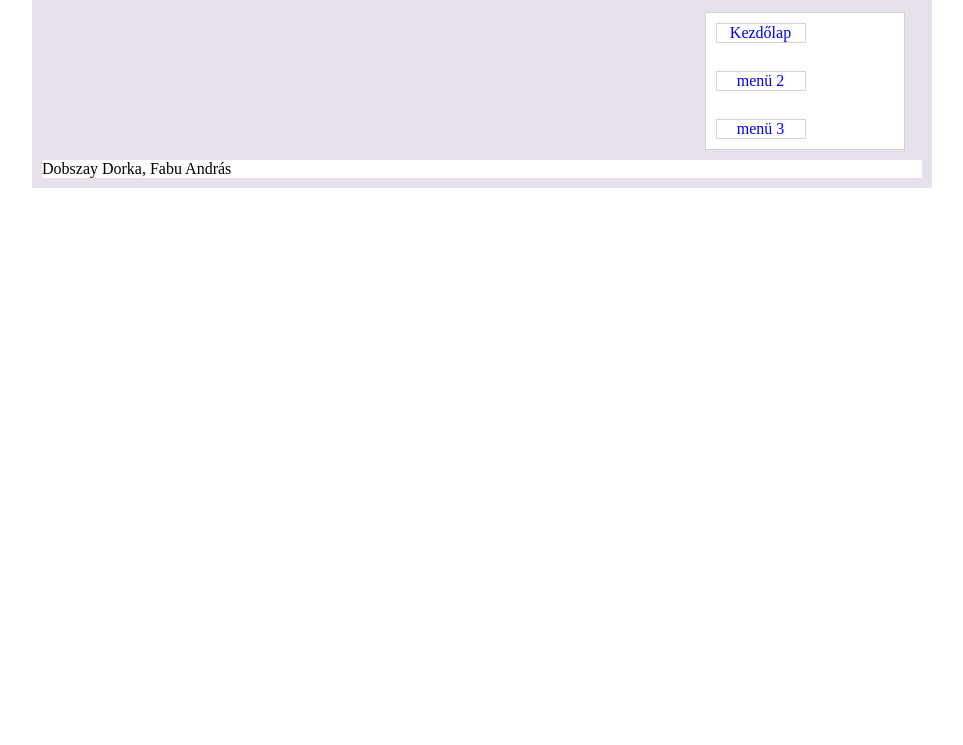
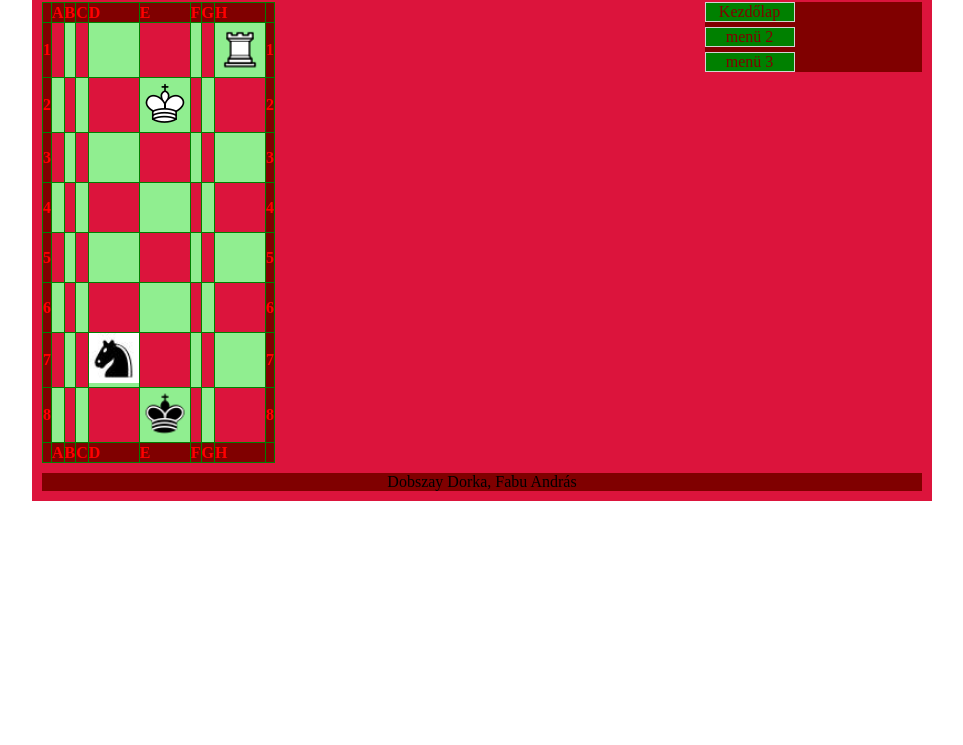
Before and after one commit to fabuandras/webprogramozas_2023_12_08, a plain HTML site: page index.html in a window 1280 px wide. Shown: the part 55-800 px from the top of the page, without its empty margins (158-1121 px from the left). Drawn offline with Linux system fonts and the light colour scheme.

Commit message:
articletartalom

```diff
--- a/index.html
+++ b/index.html
@@ -1,154 +1,151 @@
 <!DOCTYPE html>
 <html lang="hu">
   <head>
-    <meta charset="UTF-8">
-    <meta name="viewport" content="width=device-width, initial-scale=1.0">
-    <meta name="description" content="webaruhaz">
-    <meta name="keywords" content="HTML, CSS, JavaScript">
-    <meta name="author" content="Dokumentum">
-    <link rel="stylesheet" href="stilus.css">
+    <meta charset="UTF-8" />
+    <meta name="viewport" content="width=device-width, initial-scale=1.0" />
+    <meta name="description" content="webaruhaz" />
+    <meta name="keywords" content="HTML, CSS, JavaScript" />
+    <meta name="author" content="Dokumentum" />
+    <link rel="stylesheet" href="stilus.css" />
     <title>Dokumentum</title>
   </head>
   <body>
     <main>
       <header>
-            <h1 id="h1">Karácsonyi Táblázat</h1>
+        <h1>K<span class="cim">a</span class="cim">r<span class="cimke">á</span>cs<span class="cim">o</span>ny<span class="cimke">i</span> T<span class="cim">á</span>bl<span class="cimke">á</span>z<span class="cim">a</span>t</h1>
       </header>
       <article>
-            <!--
-            <table id="tabla">
-                <tr class="tr">
-                    <th class="th"></th>
-                    <th class="th">A</th>
-                    <th class="th">B</th>
-                    <th class="th">C</th>
-                    <th class="th">D</th>
-                    <th class="th">E</th>
-                    <th class="th">F</th>
-                    <th class="th">G</th>
-                    <th class="th">H</th>
-                    <th class="th"></th>
+        <table>
+          <tr>
+              <th></th>
+              <th>A</th>
+              <th>B</th>
+              <th>C</th>
+              <th>D</th>
+              <th>E</th>
+              <th>F</th>
+              <th>G</th>
+              <th>H</th>
+              <th></th>
           </tr>
-                <tr class="tr">
+          <tr>
               <th class="th">1</th>
-                    <td class="td"></td>
-                    <td class="td"></td>
-                    <td class="td"></td>
-                    <td class="td"></td>
-                    <td class="td"></td>
-                    <td class="td"></td>
-                    <td class="td"></td>
-                    <td class="td"><img src="kepek/feher_bastya.png" alt="" class="img"></td>
+              <td></td>
+              <td></td>
+              <td></td>
+              <td></td>
+              <td></td>
+              <td></td>
+              <td></td>
+              <td><img src="kepek/feher_bastya.png" alt=""></td>
               <th class="th">1</th>
           </tr>
-                <tr class="tr">
+          <tr>
               <th class="th">2</th>
-                    <td class="td"></td>
-                    <td class="td"></td>
-                    <td class="td"></td>
-                    <td class="td"></td>
-                    <td class="td"><img src="kepek/chess_vezer.png" alt="" class="img"></td>
-                    <td class="td"></td>
-                    <td class="td"></td>
-                    <td class="td"></td>
+              <td></td>
+              <td></td>
+              <td></td>
+              <td></td>
+              <td><img src="kepek/chess_vezer.png" alt=""></td>
+              <td></td>
+              <td></td>
+              <td></td>
               <th class="th">2</th>
           </tr>
-                <tr class="tr">
+          <tr>
               <th class="th">3</th>
-                    <td class="td"></td>
-                    <td class="td"></td>
-                    <td class="td"></td>
-                    <td class="td"></td>
-                    <td class="td"></td>
-                    <td class="td"></td>
-                    <td class="td"></td>
-                    <td class="td"></td>
+              <td></td>
+              <td></td>
+              <td></td>
+              <td></td>
+              <td></td>
+              <td></td>
+              <td></td>
+              <td></td>
               <th class="th">3</th>
           </tr>
-                <tr class="tr">
+          <tr>
               <th class="th">4</th>
-                    <td class="td"></td>
-                    <td class="td"></td>
-                    <td class="td"></td>
-                    <td class="td"></td>
-                    <td class="td"></td>
-                    <td class="td"></td>
-                    <td class="td"></td>
-                    <td class="td"></td>
+              <td></td>
+              <td></td>
+              <td></td>
+              <td></td>
+              <td></td>
+              <td></td>
+              <td></td>
+              <td></td>
               <th class="th">4</th>
           </tr>
-                <tr class="tr">
+          <tr>
               <th class="th">5</th>
-                    <td class="td"></td>
-                    <td class="td"></td>
-                    <td class="td"></td>
-                    <td class="td"></td>
-                    <td class="td"></td>
-                    <td class="td"></td>
-                    <td class="td"></td>
-                    <td class="td"></td>
+              <td></td>
+              <td></td>
+              <td></td>
+              <td></td>
+              <td></td>
+              <td></td>
+              <td></td>
+              <td></td>
               <th class="th">5</th>
           </tr>
-                <tr class="tr">
+          <tr>
               <th class="th">6</th>
-                    <td class="td"></td>
-                    <td class="td"></td>
-                    <td class="td"></td>
-                    <td class="td"></td>
-                    <td class="td"></td>
-                    <td class="td"></td>
-                    <td class="td"></td>
-                    <td class="td"></td>
+              <td></td>
+              <td></td>
+              <td></td>
+              <td></td>
+              <td></td>
+              <td></td>
+              <td></td>
+              <td></td>
               <th class="th">6</th>
           </tr>
-                <tr class="tr">
+          <tr>
               <th class="th">7</th>
-                    <td class="td"></td>
-                    <td class="td"></td>
-                    <td class="td"></td>
-                    <td class="td"><img src="kepek/fekete_lo.jpg" alt="" class="img"></td>
-                    <td class="td"></td>
-                    <td class="td"></td>
-                    <td class="td"></td>
-                    <td class="td"></td>
+              <td></td>
+              <td></td>
+              <td></td>
+              <td><img src="kepek/fekete_lo.jpg" alt=""></td>
+              <td></td>
+              <td></td>
+              <td></td>
+              <td></td>
               <th class="th">7</th>
           </tr>
-                <tr class="tr">
+          <tr>
               <th class="th">8</th>
-                    <td class="td"></td>
-                    <td class="td"></td>
-                    <td class="td"></td>
               <td></td>
-                    <td class="td"><img src="kepek/blackking.png" alt="" class="img"></td>
-                    <td class="td"></td>
-                    <td class="td"></td>
-                    <td class="td"></td>
+              <td></td>
+              <td></td>
+              <td></td>
+              <td><img src="kepek/blackking.png" alt=""></td>
+              <td></td>
+              <td></td>
+              <td></td>
               <th class="th">8</th>
           </tr>
-                <tr class="tr">
-                    <th class="th"></th>
-                    <th class="th">A</th>
-                    <th class="th">B</th>
-                    <th class="th">C</th>
-                    <th class="th">D</th>
-                    <th class="th">E</th>
-                    <th class="th">F</th>
-                    <th class="th">G</th>
-                    <th class="th">H</th>
-                    <th class="th"></th>
+          <tr>
+              <th></th>
+              <th>A</th>
+              <th>B</th>
+              <th>C</th>
+              <th>D</th>
+              <th>E</th>
+              <th>F</th>
+              <th>G</th>
+              <th>H</th>
+              <th></th>
           </tr>
       </table>
-            -->
+        <img src="kepek/karacsonyfa.webp" alt="" class="karacsonyfa"/>
       </article>
-        <aside id="jobb">
-            <nav>
+      <nav id="jobb">
         <ul>
-                    <li><a href="#">Kezdőlap</a></li><br>
-                    <li><a href="#">menü 2</a></li><br>
+          <li><a href="#">Kezdőlap</a></li>
+          <li><a href="#">menü 2</a></li>
           <li><a href="#">menü 3</a></li>
         </ul>
       </nav>
-        </aside>
       <footer>
         <p>Dobszay Dorka, Fabu András</p>
       </footer>
--- a/stilus.css
+++ b/stilus.css
@@ -8,14 +8,15 @@ body {
   width: 90%;
   max-width: 900px;
   margin: auto;
+  font-family: "Times New Roman", Times, serif;
 }
 
 main {
-    background-color: rgb(231, 225, 236);
+  background-color: crimson;
   padding: 10px;
 }
 
-aside{
+aside {
   border: 1px solid lightgrey;
   padding: 10px;
   background-color: white;
@@ -26,15 +27,13 @@ main {
   grid-template-columns: 3fr 1fr;
   grid-template-areas:
     "h h"
-    "n n"
-    "a j"
-    "f f"
-    ;
+    "a n"
+    "f f";
   gap: 10px;
 }
 
 article {
-    display:grid;
+  display: grid;
   grid-gap: 10px;
   grid-template-columns: 1fr 1fr 1fr 1fr;
   text-align: left;
@@ -45,7 +44,7 @@ article {
   border-radius: 10px 10px 10px 10px;
   padding: 5px;
   border: 1px solid lightgrey;
-    display:grid;
+  display: grid;
   grid-template-rows: auto auto auto 20px;
 }
 
@@ -55,7 +54,7 @@ article {
   border-radius: 5px 5px 5px 5px;
 }
 
-.kep img{
+.kep img {
   width: 100%;
   border-radius: 10px 10px 10px 10px;
 }
@@ -67,35 +66,33 @@ article {
   list-style-type: none;
 }
 
-footer {
-    background-color: white;
-}
-
 header {
-    grid-area:h;
+  grid-area: h;
 }
 
 nav {
-    grid-area:n;
+  grid-area: n;
 }
 
 footer {
-    grid-area:f;
+  grid-area: f;
+  background-color: maroon;
+  text-align: center;
 }
 
 article {
-    grid-area:a;
+  grid-area: a;
   width: 100px;
 }
 
-aside#bal {
+/*aside#bal {
     grid-area: b;
 }
 
 aside#jobb {
     grid-area: j;
     width: 200px;
-}
+}*/
 
 /* menü kialakítása */
 
@@ -104,76 +101,77 @@ nav ul {
   grid-template-columns: 90px;
   gap: 5px;
   list-style-type: none;
+  background-color: maroon;
 }
 
 nav li {
   text-align: center;
   padding: 0px;
   border: 0.5px solid lightgrey;
+  background-color: green;
 }
 
 nav li a {
   text-decoration: none;
+  color: maroon;
 }
 
-.h1 {
-    margin: auto;
+h1 {
+  text-align: center;
+  color: white;
 }
 
+.karacsonyfa {
+  width: 3000%;
+}
 
+.cim {
+  color: green;
+}
 
-
-
-
-
-
-
+.cimke {
+  color: maroon;
+}
 
 /* Táblázat kialakítása */
 
-.tabla {
+table {
   border-collapse: collapse;
   margin: auto;
 }
 
-#th, #td {
+th, td {
   width: 50px;
   height: 50px;
-    border: 1px solid darkgray;
+  border: 1px solid green;
 }
 
-#img {
+img {
   width: 50px;
   height: 50px;
 }
 
-#tr:nth-child(odd) #td:nth-child(even) {
-    background-color: lightgray;
+tr:nth-child(odd) td:nth-child(even) {
+  background-color: lightgreen;
 }
 
-#tr:nth-child(even) #td:nth-child(odd) {
-    background-color: lightgray;
+tr:nth-child(even) td:nth-child(odd) {
+  background-color: lightgreen;
 }
 
-#th {
+th {
   width: 20px;
   height: 20px;
-    background-color: dimgrey;
-    color: beige;
-    border: 1px solid dimgrey;
+  background-color: maroon;
+  color: red;
+  border: 1px solid green;
 }
 
-#th {
+.th {
   width: 10px;
 }
 
-
-
-
-
-
-
-
+/* Táblázat kialakítása */
 
 /* töréspontokat, media query */
 /* tablet nézet */
```
Also changed, not shown: stilus2.css (+15 -17 lines), kepek/karacsonyfa.webp (added). Lines whose indentation alone changed are shown as unchanged.
